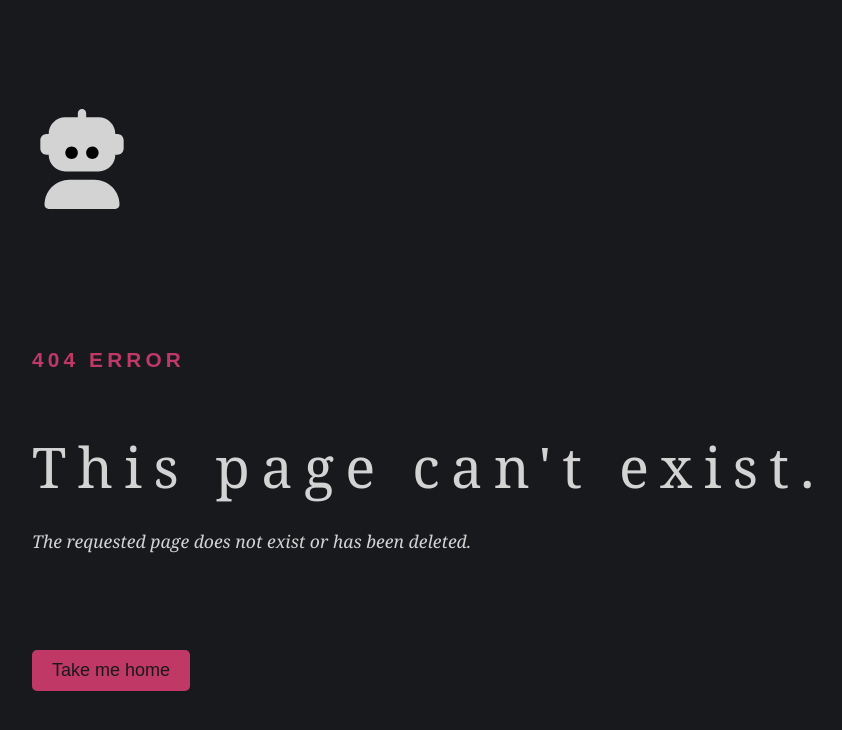
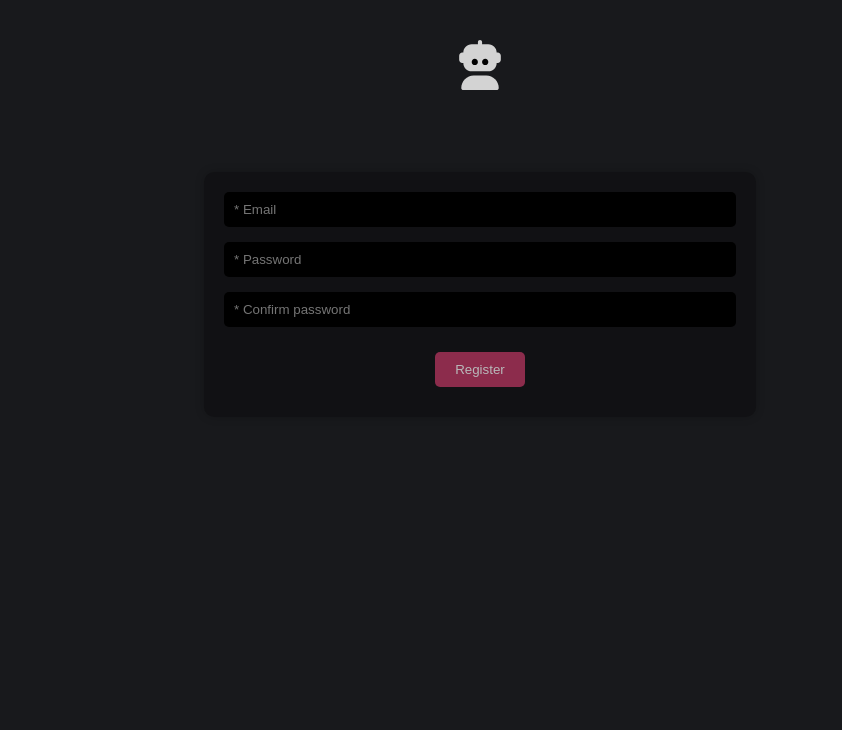
Before and after one commit to 461OceanBd/angular-authent-jwt-front, an Angular app: page /sign-up in a window 1280 px wide. Before the commit this address had no page. Shown: the top 730 px of the page, without its empty margins (160-1002 px from the left). Built offline with nearby package versions, Linux system fonts and the light colour scheme.

Commit message:
Sign up :
- Ajout du composant
- design du formulaire
- création du formControl et ajout validators
- création custom pattern validator du password

```diff
--- a/src/app/app-routing.module.ts
+++ b/src/app/app-routing.module.ts
@@ -2,10 +2,13 @@ import { NgModule } from '@angular/core';
 import { RouterModule, Routes } from '@angular/router';
 import { HomePage } from './pages/home/home.page';
 import { NotFoundComponent } from './components/not-found/not-found.component';
+import { SignUpPage } from './pages/sign-up/sign-up.page';
 
 const routes: Routes = [
   { path: '', redirectTo: 'home', pathMatch: 'full'},
   { path: 'home', component: HomePage },
+  { path: 'sign-up', component: SignUpPage },
+  { path: 'sign-in', component: SignUpPage },
   { path: '**', component: NotFoundComponent },
 ];
 
--- a/src/app/app.module.ts
+++ b/src/app/app.module.ts
@@ -6,6 +6,7 @@ import { AppComponent } from './app.component';
 import { HeaderComponent } from './components/header/header.component';
 import { HomePage } from './pages/home/home.page';
 import { NotFoundComponent } from './components/not-found/not-found.component';
+import { SignUpPage } from './pages/sign-up/sign-up.page';
 
 @NgModule({
   declarations: [
@@ -13,6 +14,7 @@ import { NotFoundComponent } from './components/not-found/not-found.component';
     HomePage,
     HeaderComponent,
     NotFoundComponent,
+    SignUpPage,
   ],
   imports: [
     BrowserModule,
--- a/src/app/components/header/header.component.html
+++ b/src/app/components/header/header.component.html
@@ -3,7 +3,7 @@
     <img src="assets/imgs/robot-utilisateur.svg" alt="Logo">
   </div>
   <div class="buttons">
-    <button class="signin" (click)="this.signIn()">Sign in</button>
-    <button class="signup" (click)="this.signUp()">Sign up</button>
+    <button class="signin" routerLink="/sign-in">Sign in</button>
+    <button class="signup" routerLink="/sign-up">Sign up</button>
   </div>
 </header>
--- /dev/null
+++ b/src/app/pages/sign-up/sign-up.page.html
@@ -0,0 +1,25 @@
+<div class="sign-up-container">
+  <div class="logo-container">
+    <img src="assets/imgs/robot-utilisateur.svg" alt="Logo">
+  </div>
+  <div class="form-container">
+    <form (ngSubmit)="this.onSubmit()">
+      <div class="form-group">
+        <input type="email" formControlName="email" placeholder="* Email" class="form-control" name="email">
+      </div>
+      <div class="form-group">
+        <input type="password" formControlName="password" placeholder="* Password" class="form-control" name="password">
+      </div>
+      <div class="form-group">
+        <input type="password" formControlName="repassword" placeholder="* Confirm password" class="form-control" name="repassword">
+      </div>
+      <!-- <div class="validation-errors">
+        <p *ngIf="emailInvalid">Email is required.</p>
+        <p *ngIf="passwordInvalid">Password is required.</p>
+      </div> -->
+      <div class="submit-container">
+        <button type="submit" class="register-button">Register</button>
+      </div>
+    </form>
+  </div>
+</div>
--- /dev/null
+++ b/src/app/pages/sign-up/sign-up.page.scss
@@ -0,0 +1,65 @@
+
+.logo-container {
+  text-align: center;
+  margin-top: 40px;
+
+  img {
+    width: 50px; /* Ajustez la taille de votre logo */
+    height: auto;
+  }
+}
+
+.form-container {
+  display: flex;
+  flex-direction: column;
+  background-color: rgba(0, 0, 0, 0.3);
+  color: white;
+  padding: 20px;
+  border-radius: 10px;
+  box-shadow: 0 0 10px rgba(0, 0, 0, 0.2);
+  width: 40%;
+  margin: 6% auto;
+
+
+  .form-group {
+    margin-bottom: 15px;
+
+    input {
+      width:  100%;
+      box-sizing: border-box;
+      padding: 10px;
+      background-color: black;
+      border: none;
+      border-radius: 5px;
+      color: white;
+    }
+  }
+
+  .validation-errors {
+    color: #c03865;;
+  }
+
+  .submit-container {
+    display: flex;
+    justify-content: center;
+    align-items: center;
+    padding: 10px;
+
+    .register-button {
+      background-color: #c03865;;
+      color: white;
+      border: none;
+      border-radius: 5px;
+      padding: 10px 20px;
+      cursor: pointer;
+      opacity: 0.7;
+      transition: opacity 0.3s;
+
+      &:hover {
+        opacity: 1;
+      }
+    }
+
+  }
+
+}
--- /dev/null
+++ b/src/app/pages/sign-up/sign-up.page.ts
@@ -0,0 +1,28 @@
+import { Component, OnInit } from '@angular/core';
+import { FormBuilder, FormGroup, Validators } from '@angular/forms';
+import { PASSWORD_PATTERN } from 'src/app/utils/validation-patterns';
+
+@Component({
+  selector: 'app-sign-up',
+  templateUrl: './sign-up.page.html',
+  styleUrls: ['./sign-up.page.scss']
+})
+export class SignUpPage implements OnInit {
+
+   signUpForm: FormGroup = this.fb.group({
+    email: this.fb.control('', [Validators.required, Validators.email]),
+    password: this.fb.control('', [Validators.required, Validators.minLength(8), Validators.pattern(PASSWORD_PATTERN)]),
+    repassword: this.fb.control('', [Validators.required, Validators.minLength(8), Validators.pattern(PASSWORD_PATTERN)]),
+   });
+
+  constructor(private fb: FormBuilder) { }
+
+  ngOnInit(): void {
+
+  }
+
+  public onSubmit(): void {
+
+  }
+
+}
--- /dev/null
+++ b/src/app/utils/validation-patterns.ts
@@ -0,0 +1,3 @@
+
+// Au moins une majuscule, une minuscule, un chiffre et un caractère spécial
+export const PASSWORD_PATTERN: string = '^(?=.*[A-Z])(?=.*[a-z])(?=.*\\d)(?=.*[@$!%*?&])[A-Za-z\\d@$!%*?&]+$';
```
Also changed, not shown: 1 other file (tests, documents, lock files or other folders).
